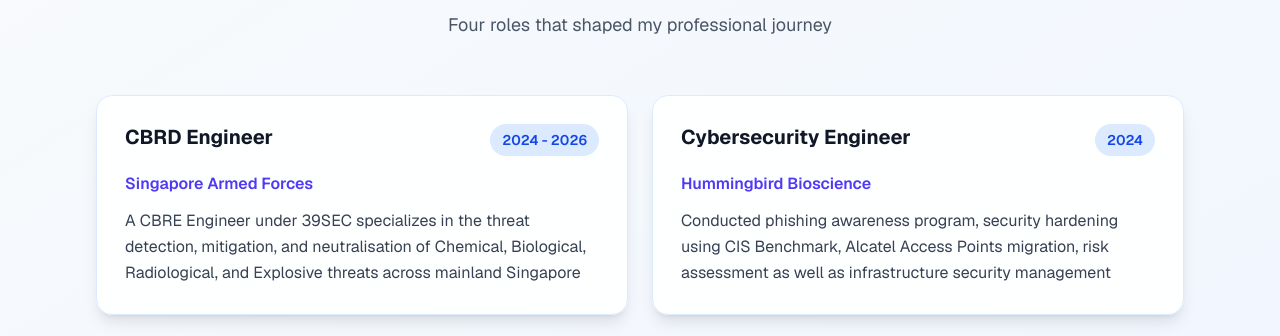
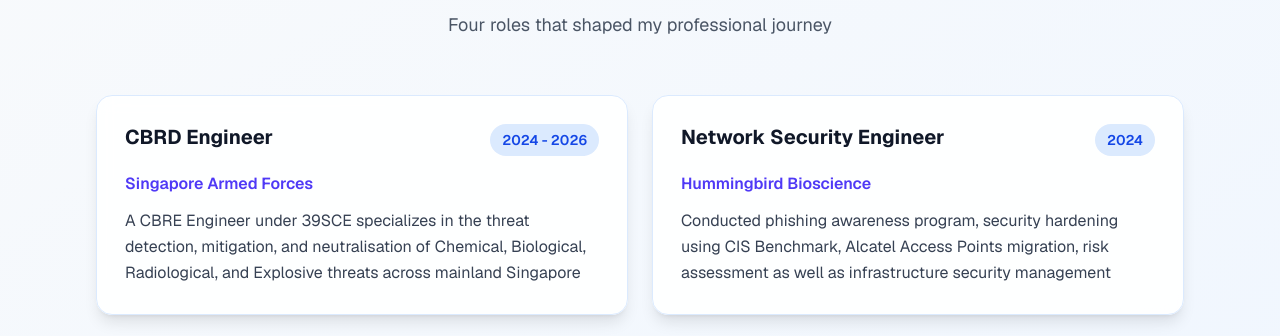
Before and after one commit to ChrisNetEngineer/portfolio-website, a Next.js app: page / in a window 1280 px wide. Shown: the part 2440-2776 px from the top of the page. Built offline with nearby package versions, Linux system fonts and the light colour scheme.

Commit message:
#3 update on wording bug

```diff
--- a/src/app/page.tsx
+++ b/src/app/page.tsx
@@ -11,10 +11,10 @@
       company: "Singapore Armed Forces",
       period: "2024 - 2026",
       summary:
-        "A CBRE Engineer under 39SEC specializes in the threat detection, mitigation, and neutralisation of Chemical, Biological, Radiological, and Explosive threats across mainland Singapore",
+        "A CBRE Engineer under 39SCE specializes in the threat detection, mitigation, and neutralisation of Chemical, Biological, Radiological, and Explosive threats across mainland Singapore",
     },
     {
-      role: "Cybersecurity Engineer",
+      role: "Network Security Engineer",
       company: "Hummingbird Bioscience",
       period: "2024",
       summary:
```
